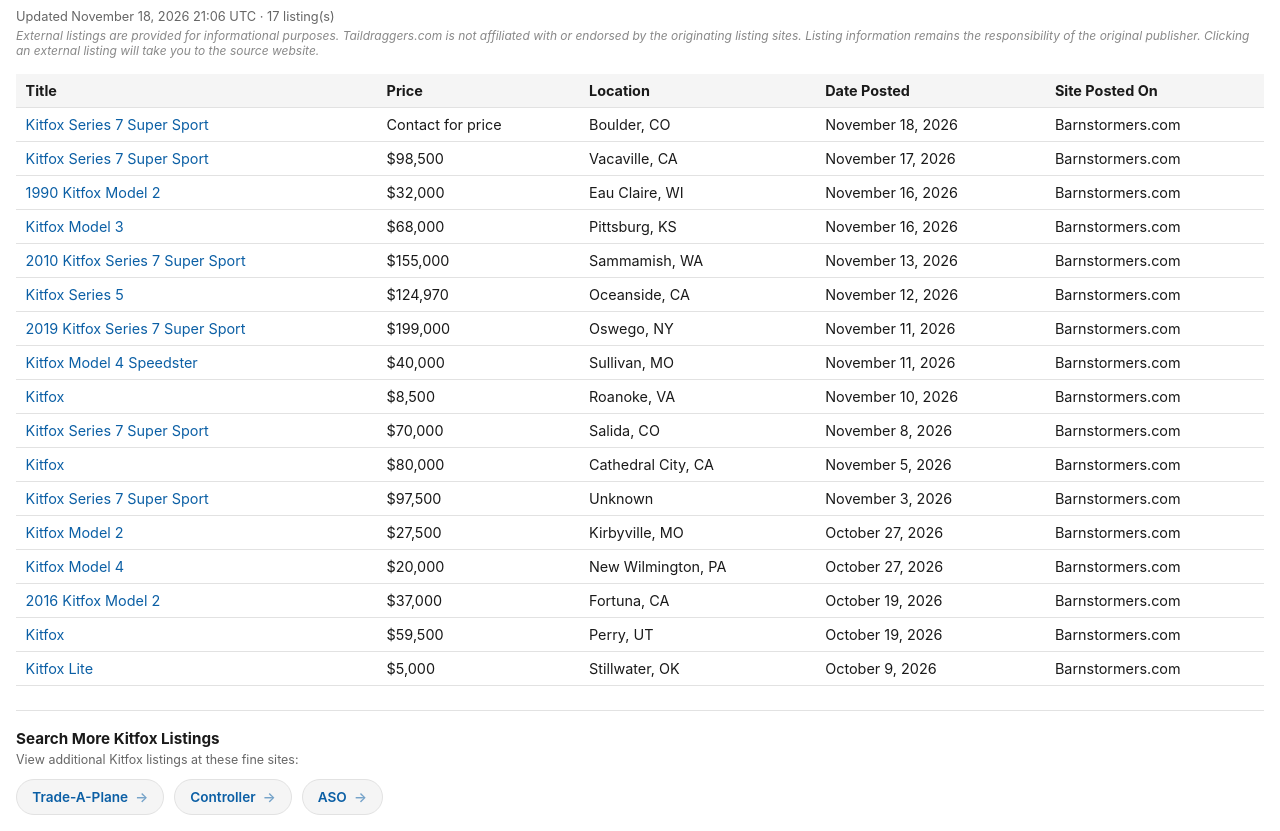
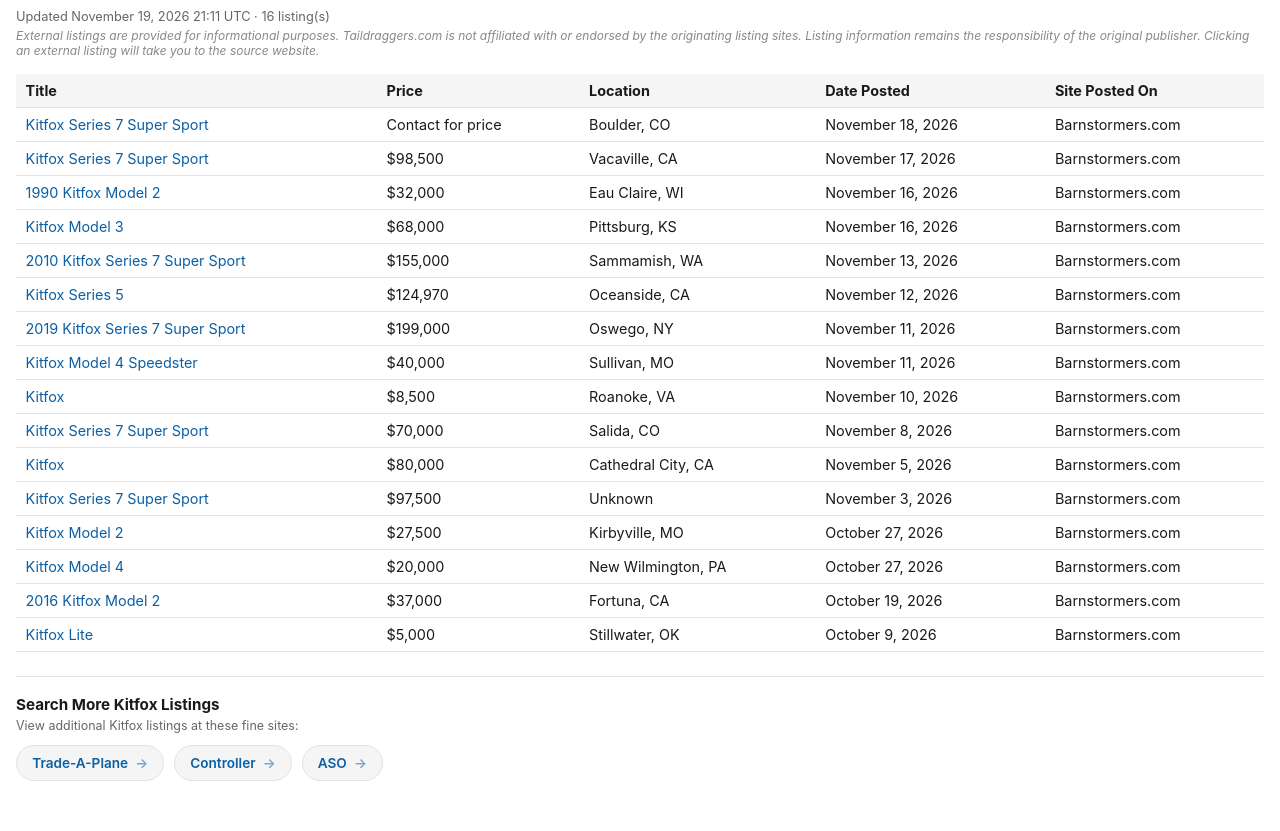
Before and after one commit to taildraggers/kitfox-for-sale, a plain HTML site: page docs/index.html in a window 1280 px wide. Shown: the part 43-874 px from the top of the page. After the commit the page ends 840 px from the top, so only its background shows below. Drawn offline with Linux system fonts and the light colour scheme.

Commit message:
Update Kitfox listings (2026-11-19)

```diff
--- a/docs/index.html
+++ b/docs/index.html
@@ -76,7 +76,7 @@
 </head>
 <body>
   <h1>Other Kitfox Ads on the Web</h1>
-  <div class="updated">Updated November 18, 2026 21:06 UTC &middot; 17 listing(s)</div>
+  <div class="updated">Updated November 19, 2026 21:11 UTC &middot; 16 listing(s)</div>
   <div class="disclaimer">External listings are provided for informational purposes. Taildraggers.com is not affiliated with or endorsed by the originating listing sites. Listing information remains the responsibility of the original publisher. Clicking an external listing will take you to the source website.</div>
   <table>
     <thead>
@@ -98,7 +98,6 @@
         <tr><td><a href="https://www.barnstormers.com/classified-2080485-Kitfox-2.html" target="_blank" rel="noopener noreferrer">Kitfox Model 2</a></td><td>$27,500</td><td>Kirbyville, MO</td><td>October 27, 2026</td><td>Barnstormers.com</td></tr>
         <tr><td><a href="https://www.barnstormers.com/classified-2080432-Kitfox-4.html" target="_blank" rel="noopener noreferrer">Kitfox Model 4</a></td><td>$20,000</td><td>New Wilmington, PA</td><td>October 27, 2026</td><td>Barnstormers.com</td></tr>
         <tr><td><a href="https://www.barnstormers.com/classified-2074597-2016-kitfox-2-upgraded.html" target="_blank" rel="noopener noreferrer">2016 Kitfox Model 2</a></td><td>$37,000</td><td>Fortuna, CA</td><td>October 19, 2026</td><td>Barnstormers.com</td></tr>
-        <tr><td><a href="https://www.barnstormers.com/classified-2079077-Kitfox-for-sale.html" target="_blank" rel="noopener noreferrer">Kitfox</a></td><td>$59,500</td><td>Perry, UT</td><td>October 19, 2026</td><td>Barnstormers.com</td></tr>
         <tr><td><a href="https://www.barnstormers.com/classified-2009204-Kitfox-Lite-Project-OBO.html" target="_blank" rel="noopener noreferrer">Kitfox Lite</a></td><td>$5,000</td><td>Stillwater, OK</td><td>October 9, 2026</td><td>Barnstormers.com</td></tr>
     </tbody>
   </table>
```
